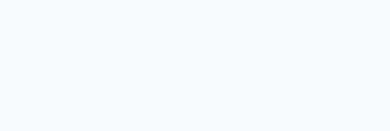
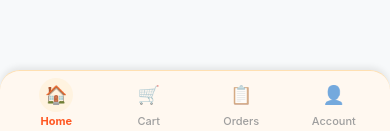
Before and after one commit to TVD148/k27-group02-app-fast-food, a React Native app in the folder frontend/: screen /Home in a window 390 px wide. Shown: the part 710-841 px from the top of the page. Built offline with nearby package versions, Linux system fonts and the light colour scheme; no server answers.

Commit message:
FE: thêm thanh điều hướng Bottom Tab Bar bo tròn 4 nút Home, Cart, Orders, Account chuẩn giao diện Mockup

```diff
--- /dev/null
+++ b/frontend/src/components/BottomTabBar.js
@@ -0,0 +1,131 @@
+import React from 'react';
+import { StyleSheet, Text, View, TouchableOpacity, Alert } from 'react-native';
+import AsyncStorage from '@react-native-async-storage/async-storage';
+
+export default function BottomTabBar({ activeTab, navigation }) {
+  const checkAuthAndNavigate = async (targetScreen, featureName) => {
+    const token = await AsyncStorage.getItem('user_token');
+    if (!token && (targetScreen === 'Cart' || targetScreen === 'OrdersList')) {
+      Alert.alert(
+        'Yêu cầu đăng nhập 🔒',
+        `Bạn cần đăng nhập tài khoản để ${featureName}!`,
+        [
+          { text: 'Đăng nhập ngay', onPress: () => navigation.navigate('Login') },
+          { text: 'Để sau', style: 'cancel' }
+        ]
+      );
+      return;
+    }
+    navigation.navigate(targetScreen);
+  };
+
+  const handleAccountPress = async () => {
+    const token = await AsyncStorage.getItem('user_token');
+    if (token) {
+      const storedUser = await AsyncStorage.getItem('user_info');
+      const user = storedUser ? JSON.parse(storedUser) : {};
+      Alert.alert(
+        'Thông tin tài khoản 👤',
+        `Xin chào: ${user.ho_ten || 'Khách hàng'}\nEmail: ${user.email || 'N/A'}\nSĐT: ${user.so_dien_thoai || 'N/A'}`,
+        [
+          { text: 'Đóng', style: 'cancel' },
+          {
+            text: 'Đăng xuất',
+            style: 'destructive',
+            onPress: async () => {
+              await AsyncStorage.removeItem('user_token');
+              await AsyncStorage.removeItem('user_info');
+              Alert.alert('Thông báo', 'Đã đăng xuất tài khoản thành công.');
+              navigation.navigate('Home');
+            }
+          }
+        ]
+      );
+    } else {
+      navigation.navigate('Login');
+    }
+  };
+
+  const tabs = [
+    { key: 'Home', label: 'Home', icon: '🏠', action: () => navigation.navigate('Home') },
+    { key: 'Cart', label: 'Cart', icon: '🛒', action: () => checkAuthAndNavigate('Cart', 'xem giỏ hàng và mua hàng') },
+    { key: 'OrdersList', label: 'Orders', icon: '📋', action: () => checkAuthAndNavigate('OrdersList', 'xem lịch sử đơn hàng') },
+    { key: 'Account', label: 'Account', icon: '👤', action: handleAccountPress },
+  ];
+
+  return (
+    <View style={styles.tabBarContainer}>
+      {tabs.map((tab) => {
+        const isActive = activeTab === tab.key;
+        return (
+          <TouchableOpacity
+            key={tab.key}
+            style={styles.tabItem}
+            activeOpacity={0.7}
+            onPress={tab.action}
+          >
+            <View style={[styles.iconContainer, isActive && styles.activeIconBg]}>
+              <Text style={[styles.tabIcon, isActive && styles.activeTabIcon]}>{tab.icon}</Text>
+            </View>
+            <Text style={[styles.tabLabel, isActive && styles.activeTabLabel]}>
+              {tab.label}
+            </Text>
+          </TouchableOpacity>
+        );
+      })}
+    </View>
+  );
+}
+
+const styles = StyleSheet.create({
+  tabBarContainer: {
+    flexDirection: 'row',
+    height: 64,
+    backgroundColor: '#FFF8F0',
+    borderTopLeftRadius: 20,
+    borderTopRightRadius: 20,
+    borderTopWidth: 1,
+    borderTopColor: '#FFE0B2',
+    justifyContent: 'space-around',
+    alignItems: 'center',
+    paddingHorizontal: 10,
+    shadowColor: '#000',
+    shadowOffset: { width: 0, height: -3 },
+    shadowOpacity: 0.08,
+    shadowRadius: 6,
+    elevation: 8,
+  },
+  tabItem: {
+    flex: 1,
+    alignItems: 'center',
+    justifyContent: 'center',
+    paddingVertical: 6,
+  },
+  iconContainer: {
+    width: 34,
+    height: 34,
+    borderRadius: 17,
+    justifyContent: 'center',
+    alignItems: 'center',
+    marginBottom: 2,
+  },
+  activeIconBg: {
+    backgroundColor: '#FFF3E0',
+  },
+  tabIcon: {
+    fontSize: 18,
+    opacity: 0.6,
+  },
+  activeTabIcon: {
+    opacity: 1,
+  },
+  tabLabel: {
+    fontSize: 11,
+    color: '#9E9E9E',
+    fontWeight: '500',
+  },
+  activeTabLabel: {
+    color: '#FF5722',
+    fontWeight: 'bold',
+  },
+});
--- a/frontend/src/screens/CartScreen.js
+++ b/frontend/src/screens/CartScreen.js
@@ -11,6 +11,7 @@ import {
   FlatList
 } from 'react-native';
 import { fetchCart, updateCartItem, removeCartItem, clearCart } from '../services/api';
+import BottomTabBar from '../components/BottomTabBar';
 
 export default function CartScreen({ navigation }) {
   const [cartData, setCartData] = useState(null);
@@ -220,6 +221,9 @@ export default function CartScreen({ navigation }) {
           </View>
         </>
       )}
+
+      {/* Thanh điều hướng Bottom Tab chuẩn Mockup UI */}
+      <BottomTabBar activeTab="Cart" navigation={navigation} />
     </SafeAreaView>
   );
 }
--- a/frontend/src/screens/HomeScreen.js
+++ b/frontend/src/screens/HomeScreen.js
@@ -15,6 +15,7 @@ import {
 } from 'react-native';
 import AsyncStorage from '@react-native-async-storage/async-storage';
 import { fetchCategories, fetchItems, logoutUser } from '../services/api';
+import BottomTabBar from '../components/BottomTabBar';
 
 const { width } = Dimensions.get('window');
 
@@ -302,6 +303,9 @@ export default function HomeScreen({ navigation }) {
           />
         )}
       </ScrollView>
+
+      {/* Thanh điều hướng Bottom Tab chuẩn Mockup UI */}
+      <BottomTabBar activeTab="Home" navigation={navigation} />
     </SafeAreaView>
   );
 }
--- a/frontend/src/screens/OrdersListScreen.js
+++ b/frontend/src/screens/OrdersListScreen.js
@@ -11,6 +11,7 @@ import {
   SafeAreaView
 } from 'react-native';
 import { fetchOrders } from '../services/api';
+import BottomTabBar from '../components/BottomTabBar';
 
 export default function OrdersListScreen({ navigation }) {
   const [orders, setOrders] = useState([]);
@@ -145,6 +146,9 @@ export default function OrdersListScreen({ navigation }) {
           showsVerticalScrollIndicator={false}
         />
       )}
+
+      {/* Thanh điều hướng Bottom Tab chuẩn Mockup UI */}
+      <BottomTabBar activeTab="OrdersList" navigation={navigation} />
     </SafeAreaView>
   );
 }
```
